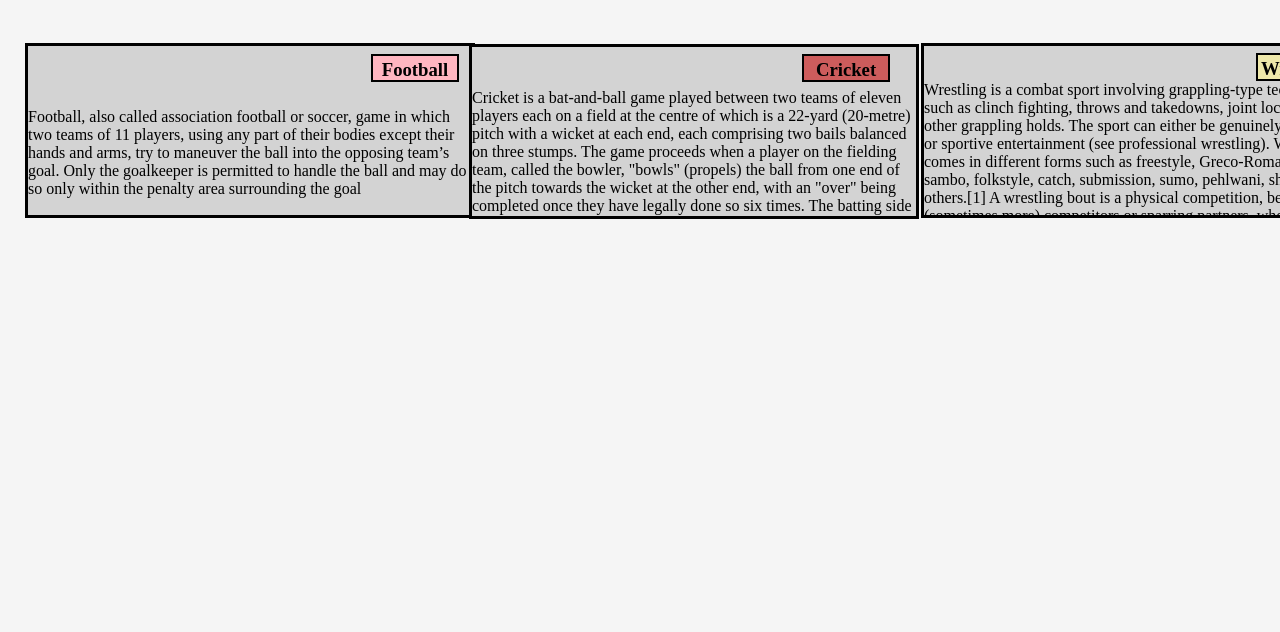
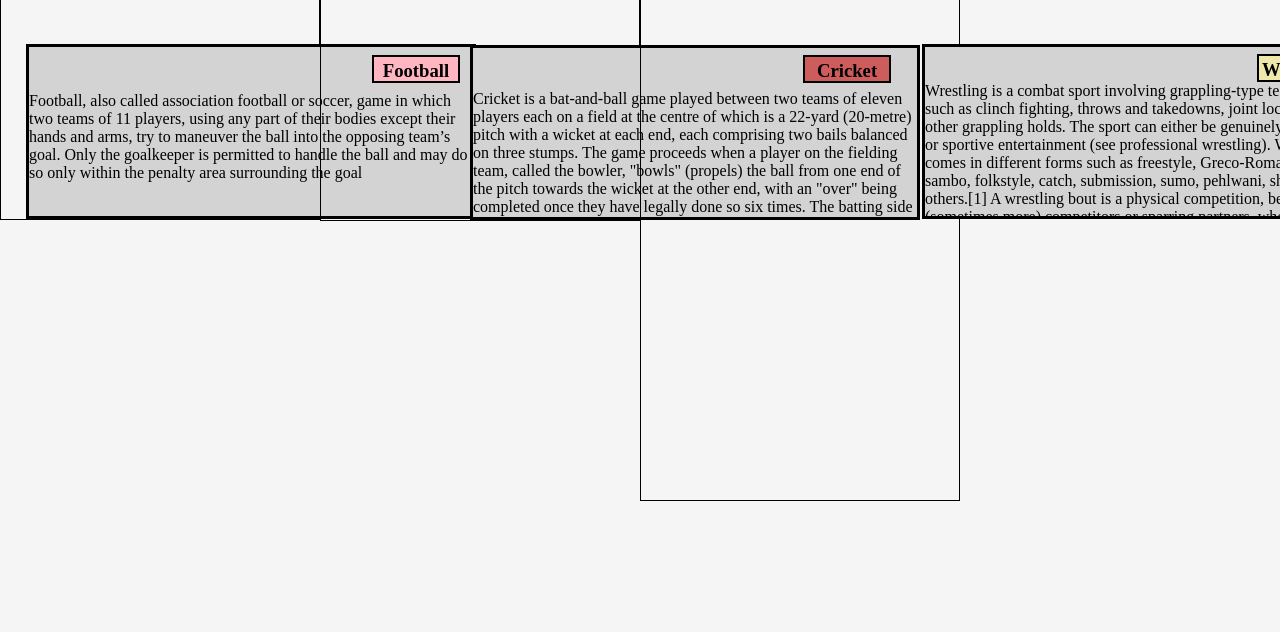
Before and after one commit to vishalD3/Module2_Assignment, a plain HTML site: page module2Assignment/index.html in a window 1280 px wide. Shown: the part 168-800 px from the top of the page. Drawn offline with Linux system fonts and the light colour scheme.

Commit message:
did some chnages in css

```diff
--- a/module2Assignment/css/style.css
+++ b/module2Assignment/css/style.css
@@ -20,14 +20,16 @@ h1{
 }
 
 
+
 p{
 
-width: 90%;
-height: 200px;
+width: auto;
+height: auto;
 border: 1px solid black;
 margin-right: auto;
 margin-left: auto;
-
+display: flex;
+text-align: center;
 
 }
 
@@ -71,6 +73,7 @@ h3{
 
 #p1 {
     background-color: lightgrey;
+
     font-family: "Times New Roman", Times, serif;
     border: 3px solid black;
     margin-top: 45px;
@@ -79,12 +82,15 @@ h3{
     height: 175px;
     text-align: left;
     margin-left: 25px;
+    display: flex;
+
 
 }
 
 #p2{
 
     background-color: lightgrey;
+    display: flex;
     font-family: "Times New Roman", Times, serif;
     border: 3px solid black;
     margin-top: 46px;
@@ -99,6 +105,7 @@ h3{
 #p3{
 
     background-color: lightgrey;
+    display: flex;
     font-family: "Times New Roman", Times, serif;
     border: 3px solid black;
     margin: 281px;
@@ -121,11 +128,13 @@ h3{
     .col-lg-1, .col-lg-2, .col-lg-3, .col-lg-4, .col-lg-5, .col-lg-6, .col-lg-7, .col-lg-8, .col-lg-9, .col-lg-10, .col-lg-11, .col-lg-12
 
     {
+        float: left;
+        padding: 0px;
+        margin: 0px;
+        display: block;
+        border: 1px solid black;
+    }
 
-
-        float: left;
-
-    }
 
 .col-lg-1{
     width: 8.33%;
@@ -178,7 +187,14 @@ h3{
     {
 
 
+
         float: left;
+        padding: 0px;
+        margin: 0px;
+        display: block;
+        text-align-last: center;
+        justify-content: center;
+        border: 1px solid black;
 
 
     }
```
